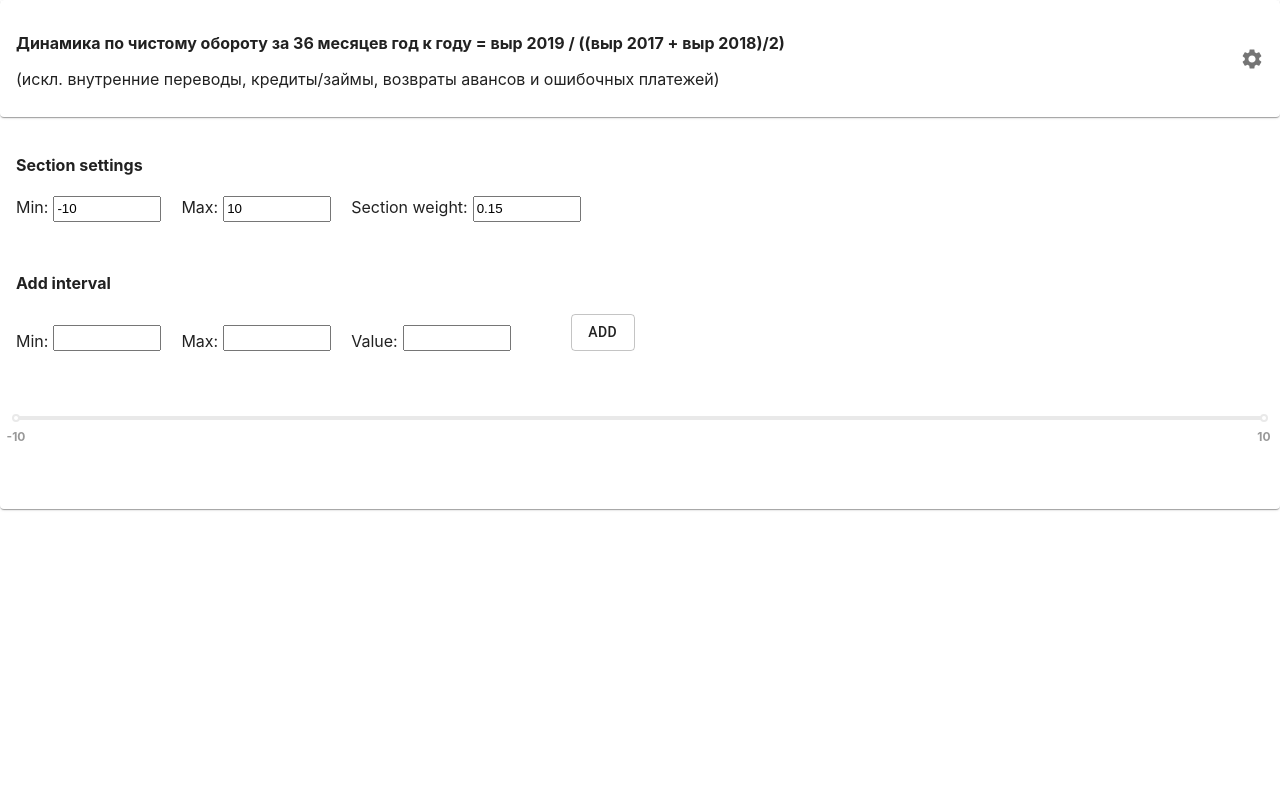
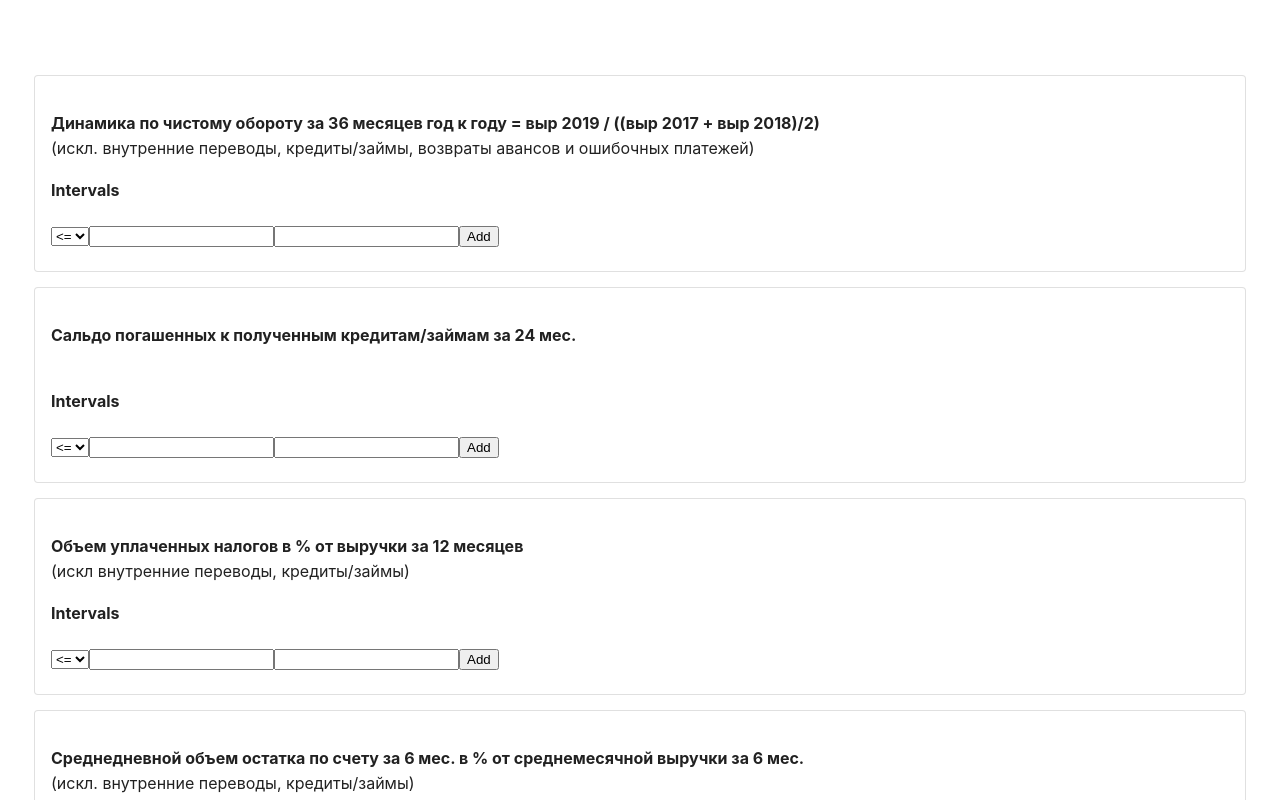
Before and after one commit to javascriptkitty/karma, a React (Create React App) app: page / in a window 1280 px wide. Shown: the top 800 px of the page. Built offline with nearby package versions, Linux system fonts and the light colour scheme.

Commit message:
add interval table

```diff
--- a/src/App.css
+++ b/src/App.css
@@ -1,3 +1,13 @@
 .App {
   /* text-align: center; */
 }
+.MuiCard-root {
+  margin: 15px 10px;
+}
+h4 {
+  margin-bottom: 5px;
+}
+.titles span {
+  display: inline-block;
+  width: 100px;
+}
--- a/src/App.js
+++ b/src/App.js
@@ -1,9 +1,7 @@
 import React, { Component } from "react";
+import { makeStyles } from "@material-ui/core/styles";
+import { Card, Container, CardContent, Slider } from "@material-ui/core";
 
-import { Card, CardContent } from "@material-ui/core";
-//import clsx from "clsx";
-
-import DiscreteSlider from "./components/DiscreteSlider";
 import Expansion from "./components/Expansion";
 import DynamicBounds from "./components/Slider";
 import "./App.css";
@@ -55,6 +53,23 @@ const sections = [
     comment: ""
   }
 ];
+
+const useStyles = makeStyles({
+  root: {
+    minWidth: 275
+  },
+  bullet: {
+    display: "inline-block",
+    margin: "0 2px",
+    transform: "scale(0.8)"
+  },
+  title: {
+    fontSize: 14
+  },
+  pos: {
+    marginBottom: 12
+  }
+});
 export default class App extends Component {
   constructor(props) {
     super(props);
@@ -103,29 +118,34 @@ export default class App extends Component {
   };
 
   render() {
+    const classes = {};
     return (
-      <div className="App">
-        <Card>
-          <Expansion
-            params={this.state}
-            onSubmit={this.onSubmit}
-            onMinChange={this.onMinChange}
-            onMaxChange={this.onMaxChange}
-            onSectionValueChange={this.onSectionValueChange}
-            onStepChange={this.onStepChange}
-          />
-          <CardContent>
-            <DynamicBounds />
-            <br /> <br /> <br />
-            {/* <DiscreteSlider
-              marks={this.state.marks}
-              min={this.state.min}
-              max={this.state.max}
-              step={this.state.step}
-            /> */}
-          </CardContent>
-        </Card>
-      </div>
+      <Container className="App">
+        <br /> <br /> <br />
+        {sections.map((section, index) => {
+          return (
+            <Card className={classes.root} variant="outlined" key={index}>
+              <CardContent>
+                {" "}
+                <h4>{section.title}</h4>
+                <span>{section.comment}</span>
+                <br />
+                <div className="expansion-interval">
+                  <h4>Intervals</h4>
+                  <br />
+
+                  {/* <div className="titles">
+                    <span> </span>
+                    <span>point</span>
+                    <span>value</span>
+                  </div> */}
+                  <DynamicBounds />
+                </div>
+              </CardContent>
+            </Card>
+          );
+        })}
+      </Container>
     );
   }
 }
--- a/src/components/Expansion/index.js
+++ b/src/components/Expansion/index.js
@@ -67,14 +67,8 @@ export default class Expansion extends React.Component {
             aria-controls="panel1a-content"
             id="panel1a-header"
           >
-            <h4>
-              Динамика по чистому обороту за 36 месяцев год к году = выр 2019 /
-              ((выр 2017 + выр 2018)/2)
-            </h4>
-            <p>
-              (искл. внутренние переводы, кредиты/займы, возвраты авансов и
-              ошибочных платежей)
-            </p>
+            <h4>{this.props.data.title}</h4>
+            <p>{this.props.data.comment}</p>
           </ExpansionPanelSummary>
           {/* <ExpansionPanelDetails>
             <form>
--- a/src/components/Expansion/style.css
+++ b/src/components/Expansion/style.css
@@ -4,7 +4,7 @@
 .expansion-interval {
   display: flex;
   flex-direction: column;
-  text-align: center;
+  align-items: flex-start;
   margin-right: 20px;
 }
 
--- a/src/components/Slider/index.js
+++ b/src/components/Slider/index.js
@@ -1,169 +1,339 @@
 import "rc-slider/assets/index.css";
-import React from "react";
-import { Button } from "@material-ui/core";
+import React, { Fragment } from "react";
+import {
+  Button,
+  IconButton,
+  ExpansionPanel,
+  ExpansionPanelSummary,
+  ExpansionPanelDetails
+} from "@material-ui/core";
 import Slider, { createSliderWithTooltip } from "rc-slider";
+import SettingsIcon from "@material-ui/icons/Settings";
+import AddCircleOutlineIcon from "@material-ui/icons/AddCircleOutline";
 import "./style.css";
+import DeleteIcon from "@material-ui/icons/Delete";
+import EditIcon from "@material-ui/icons/Edit";
 
 const Range = createSliderWithTooltip(Slider.Range);
 
 function log(value) {
   console.log(value); //eslint-disable-line
 }
+
+export function AddInterval(props) {
+  const labelStyle = { minWidth: "60px", display: "inline-block" };
+  const inputStyle = { marginBottom: "10px" };
+  const { index, points } = props;
+  debugger;
+  return (
+    <div className="interval-line">
+      {index == 0 ? <div>{`> ${points[index]}`}</div> : null}
+      {index == points.length - 1 ? <div>{`< ${points[index]}`}</div> : null}
+      {index !== 0 && index !== points.length - 1 ? (
+        <div>{`${points[index]} - ${points[index + 1]}`}</div>
+      ) : null}
+      <label style={labelStyle}>Value: </label>
+      <input
+        id="newIntValue"
+        type="number"
+        // onChange={props.onIntervalValueChange}
+      />
+      <Button variant="outlined" size="small">
+        <EditIcon />
+      </Button>
+      <Button variant="outlined" size="small">
+        <DeleteIcon />
+      </Button>
+    </div>
+  );
+}
+// export default class DynamicBounds extends React.Component {
+//   constructor(props) {
+//     super(props);
+
+//     // this.state = {
+//     //   step: 1,
+//     //   points: [],
+//     //   values: [],
+//     //   sectionValue: 0.15,
+//     //   intervals: [],
+//     //   showAdd: true
+//     // };
+//     this.state = {
+//       intervals: []
+//     };
+//   }
+
+//   changeShowAdd = () => {
+//     this.setState({
+//       showAdd: !this.state.showAdd
+//     });
+//   };
+
+//   renderAddInterval = () => {
+//     const points = this.state.points;
+//     const intervals = [];
+//     for (let i = 0; i < points.length; i++) {
+//       intervals.push(
+//         <AddInterval
+//           key={i}
+//           index={i}
+//           points={this.state.points}
+//           onIntervalValueChange={this.onIntervalValueChange}
+//         />
+//       );
+//     }
+//     return intervals;
+//   };
+
+//   onSliderChange = values => {
+//     log(values);
+//     this.setState({ values });
+//   };
+//   onAfterChange = value => {
+//     console.log(value); //eslint-disable-line
+//   };
+
+//   onIntervalValueChange = e => {
+//     this.setState({
+//       intervalValue: +e.target.value || 0
+//     });
+//   };
+
+//   onStepChange = e => {
+//     this.setState({
+//       step: +e.target.value || 1
+//     });
+//   };
+//   onSectionValueChange = event => {
+//     this.setState({ sectionValue: event.target.value });
+//   };
+
+//   updateMarks = () => {
+//     const point = 1.0;
+
+//     const newValue = this.state.values.concat([parseInt(point)]);
+//     const newPoints = this.state.points.concat([parseInt(point)]);
+//     this.setState({
+//       values: newValue,
+//       points: newPoints,
+//       showAdd: true
+//     });
+//   };
+
+//   render() {
+//     const labelStyle = { minWidth: "60px", display: "inline-block" };
+//     const inputStyle = { marginBottom: "10px" };
+
+//     const { min, max } = this.state;
+//     const marks = {};
+
+//     return (
+//       <div className="inputs">
+//         <ExpansionPanel>
+//           <ExpansionPanelSummary
+//             expandIcon={<SettingsIcon />}
+//             aria-controls="panel1a-content"
+//             id="panel1a-header"
+//           >
+//             <Range
+//               value={this.state.points}
+//               min={this.state.min}
+//               max={this.state.max}
+//               step={this.state.step}
+//               marks={marks}
+//               onChange={log}
+//               onChange={this.onSliderChange}
+//               onAfterChange={this.onAfterChange}
+//               tipProps={{ visible: true }}
+//             />
+//           </ExpansionPanelSummary>
+//           <ExpansionPanelDetails>
+//             <label style={labelStyle}>Step: </label>
+//             <input
+//               type="number"
+//               value={this.state.step}
+//               onChange={this.onStepChange}
+//               style={inputStyle}
+//             />
+//             <label style={labelStyle}>Section weight: </label>
+//             <input
+//               type="number"
+//               value={this.state.sectionValue}
+//               onChange={this.onSectionValueChange}
+//               style={inputStyle}
+//             />
+//             <br /> <h3> Intervals</h3>
+//             <div>
+//               {this.renderAddInterval()} <br />
+//             </div>
+//             {this.state.showAdd ? (
+//               <IconButton onClick={this.changeShowAdd}>
+//                 <AddCircleOutlineIcon />
+//               </IconButton>
+//             ) : (
+//               <form>
+//                 {" "}
+//                 <label style={labelStyle}>Point: </label>
+//                 <input id="newPoint" type="number" />
+//                 <br />
+//                 <Button
+//                   variant="outlined"
+//                   size="small"
+//                   onClick={this.updateMarks}
+//                 >
+//                   Add
+//                 </Button>
+//               </form>
+//             )}
+//             <br />
+//           </ExpansionPanelDetails>
+//         </ExpansionPanel>
+//       </div>
+//     );
+//   }
+// }
+
 export default class DynamicBounds extends React.Component {
   constructor(props) {
     super(props);
 
-    const min = -10;
-    const max = 10;
-
     this.state = {
-      min,
-      max,
-      step: 1,
-
-      values: [],
-      intervalValue: 0,
-      sectionValue: 0.15
+      intervals: []
     };
   }
 
-  onSliderChange = values => {
-    log(values);
-    this.setState({ values });
+  onDone = (index, interval) => {
+    debugger;
+    if (index == null) {
+      this.setState({ intervals: this.state.intervals.concat(interval) });
+    } else {
+      const intervals = this.state.intervals;
+      intervals[index] = interval;
+      this.setState({ intervals });
+    }
   };
-  onAfterChange = value => {
-    console.log(value); //eslint-disable-line
-  };
-  onMinChange = e => {
-    this.setState({
-      min: parseInt(e.target.value)
-    });
-  };
-  onIntervalValueChange = e => {
-    this.setState({
-      intervalValue: +e.target.value || 0
-    });
-  };
-  onMaxChange = e => {
-    debugger;
-    this.setState({
-      max: parseInt(e.target.value)
-    });
-  };
-  onStepChange = e => {
-    this.setState({
-      step: +e.target.value || 1
-    });
-  };
-  onSectionValueChange = event => {
-    this.setState({ sectionValue: event.target.value });
-  };
-  updateMarks = () => {
-    const min = document.getElementById("newIntMin").value;
-    const max = document.getElementById("newIntMax").value;
-    const value = document.getElementById("newIntValue").value;
-    debugger;
-    const newValue = this.state.values.concat([parseInt(min), parseInt(max)]);
-    this.setState({
-      //   marks: {
-      //     [min]: min,
-      //     [max]: max
-      //   },
-      values: newValue
-    });
-    document.getElementById("newIntMin").value = "";
-    document.getElementById("newIntMax").value = "";
-    document.getElementById("newIntValue").value = "";
-  };
+
   render() {
-    const labelStyle = { minWidth: "60px", display: "inline-block" };
-    const inputStyle = { marginBottom: "10px" };
-
-    const { min, max } = this.state;
-    const marks = {
-      [min]: <strong>{min}</strong>,
-      [max]: <strong>{max}</strong>
-    };
+    const views = this.state.intervals.map((interval, i) => (
+      <EditInterval
+        key={i}
+        interval={interval}
+        mode="view"
+        onDone={this.onDone}
+        index={i}
+      />
+    ));
 
     return (
-      <div className="inputs">
-        <h4> Section settings</h4>
-        <label style={labelStyle}>Min: </label>
-        <input
-          type="number"
-          value={this.state.min}
-          onChange={this.onMinChange}
-          style={inputStyle}
-        />
-
-        <label style={labelStyle}>Max: </label>
-        <input
-          type="number"
-          value={this.state.max}
-          onChange={this.onMaxChange}
-          style={inputStyle}
-        />
-
-        {/* <label style={labelStyle}>Step: </label>
-        <input
-          type="number"
-          value={this.state.step}
-          onChange={this.onStepChange}
-          style={inputStyle}
-        /> */}
-        <label style={labelStyle}>Section weight: </label>
-        <input
-          type="number"
-          value={this.state.sectionValue}
-          onChange={this.onSectionValueChange}
-          style={inputStyle}
-        />
-        <br />
-        <br />
-        <h4> Add interval</h4>
-        <form onSubmit={this.onSubmit}>
-          <label style={labelStyle}>Min: </label>
-          <input id="newIntMin" type="number" />
-
-          <label style={labelStyle}>Max: </label>
-          <input id="newIntMax" type="number" />
-          <label style={labelStyle}>Value: </label>
-          <input
-            id="newIntValue"
-            type="number"
-            onChange={this.onIntervalValueChange}
-          />
-          <br />
-          <Button variant="outlined" onClick={this.updateMarks}>
-            Add
-          </Button>
-        </form>
-        <br />
-
-        <br />
-        <br />
-        <Range
-          value={this.state.values}
-          min={this.state.min}
-          max={this.state.max}
-          step={this.state.step}
-          marks={marks}
-          onChange={log}
-          onChange={this.onSliderChange}
-          onAfterChange={this.onAfterChange}
-          tipProps={{ visible: true }}
-        />
+      <div>
+        {views}
+        <EditInterval mode="add" onDone={this.onDone} index={null} />
       </div>
     );
   }
 }
 
-// ReactDOM.render(
-//   <div>
-//     <div style={style}>
-//       <p>Slider with dynamic `min` `max` `step`</p>
-//       <DynamicBounds />
-//     </div>
-//   </div>,
-//   document.getElementById("__react-content")
-// );
+const defaultState = {
+  inclusive: "true",
+  threshold: "",
+  value: "",
+  mode: "add"
+};
+export class EditInterval extends React.Component {
+  constructor(props) {
+    super(props);
+
+    let state;
+    if (props.mode === "add") {
+      state = { ...defaultState };
+    } else {
+      state = { ...props.interval };
+      state.mode = props.mode;
+    }
+    this.state = state;
+  }
+
+  onChangeInclusive = event => {
+    this.setState({ inclusive: event.target.value });
+  };
+
+  onChangeThreshold = event => {
+    this.setState({ threshold: event.target.value });
+  };
+
+  onChangeValue = event => {
+    this.setState({ value: event.target.value });
+  };
+
+  onAdd = () => {
+    const { inclusive, threshold, value } = this.state;
+
+    this.props.onDone(this.props.index, {
+      inclusive: inclusive === "true",
+      threshold: parseFloat(threshold),
+      value: parseFloat(value)
+    });
+    if (this.props.index == null) {
+      this.setState({ ...defaultState });
+    } else {
+      this.setState({ mode: "view" });
+    }
+  };
+  onEditInterval = () => {
+    this.setState({
+      mode: "edit"
+    });
+  };
+
+  renderView() {
+    const { inclusive, threshold, value } = this.state;
+
+    return (
+      <div>
+        When <span>{inclusive ? "<=" : "<"}</span> &nbsp;
+        <span>{threshold}</span> value is
+        <span> {value} </span>
+        <button onClick={this.onEditInterval}>edit</button>
+        <button>delete</button>
+      </div>
+    );
+  }
+  renderEditAdd() {
+    const { inclusive, threshold, value, mode } = this.state;
+    let label;
+    if (mode === "add") {
+      label = "Add";
+    } else if (mode === "edit") {
+      label = "Done";
+    } else if (mode === "view") {
+      label = "Edit";
+    }
+
+    return (
+      <div>
+        <select onChange={this.onChangeInclusive} value={inclusive}>
+          <option value="true">&lt;=</option>
+          <option value="false">&lt;</option>
+        </select>
+
+        <input value={threshold} onChange={this.onChangeThreshold} />
+        <input value={value} onChange={this.onChangeValue} />
+        <button onClick={this.onAdd}>{label}</button>
+      </div>
+    );
+  }
+
+  render() {
+    const { mode } = this.state;
+    if (mode === "edit" || mode === "add") {
+      return this.renderEditAdd();
+    }
+    return this.renderView();
+  }
+}
+
+// Threshold     Value
+// < 1           0.15
+// <= 2          0.09
+// < 10          1.5
```
Also changed, not shown: src/components/Intervals/index.js (added, +81 -0 lines), src/components/Slider/style.css (+13 -0 lines).
